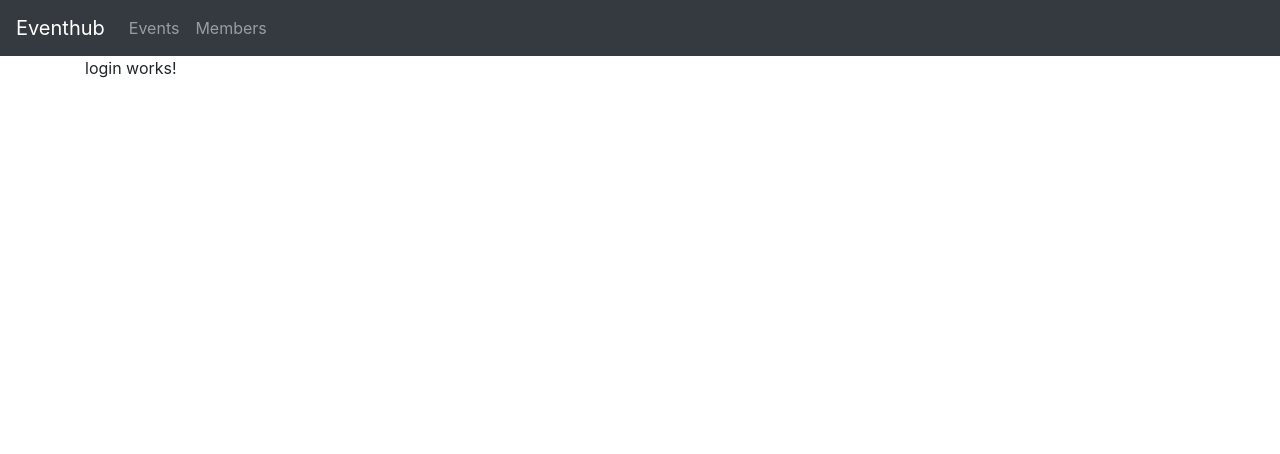
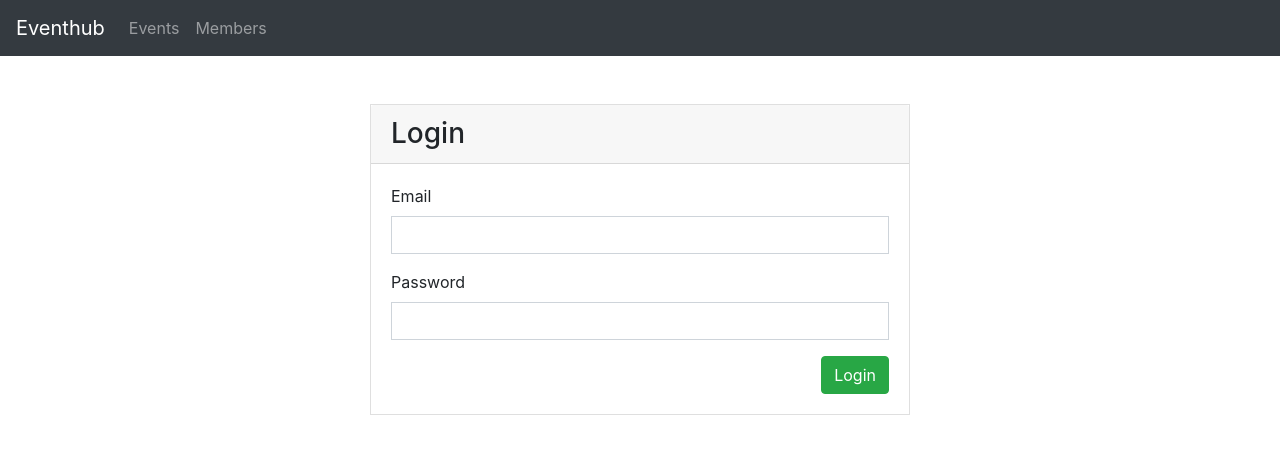
Before and after one commit to sabinbogati1/Angular-Authentication, an Angular app in the folder ngApp/: page /login in a window 1280 px wide. Shown: the top 454 px of the page. Built offline with nearby package versions, Linux system fonts and the light colour scheme.

Commit message:
Added login part

```diff
--- /dev/null
+++ b/ngApp/src/app/auth.service.ts
@@ -0,0 +1,17 @@
+import { Injectable } from '@angular/core';
+import {HttpClient} from '@angular/common/http';
+
+@Injectable({
+  providedIn: 'root'
+})
+export class AuthService {
+
+  private _registerUrl = "http://localhost:3000/api/register";
+
+  constructor(private http: HttpClient) { }
+
+  registerUser(user) {
+    return this.http.post(this._registerUrl, user);
+  }
+
+}
--- a/ngApp/src/app/login/login.component.html
+++ b/ngApp/src/app/login/login.component.html
@@ -1,3 +1,25 @@
-<p>
-  login works!
-</p>
+<div class="row pt-5">
+  <div class="col-md-6 mx-auto">
+      <div class="card rounded-0">
+            <div class="card-header">
+              <h3 class="mb-0"> Login</h3>
+            </div>
+
+            <div class="card-body">
+              <form class="form">
+                  <div class="form-group">
+                    <label for="">Email</label>
+                    <input [(ngModel)]="loginUserData.email" name="email" type="text" class="form-control rounded-0" required/>
+                  </div>
+
+                  <div class="form-group">
+                    <label for="">Password</label>
+                    <input [(ngModel)]="loginUserData.password" name="password"  type="text" class="form-control rounded-0" required/>
+                  </div>
+
+                  <button (click)="loginUser()" type="button" class="btn btn-success float-right">Login</button>
+              </form>
+            </div>
+      </div>
+  </div>
+</div>
--- a/ngApp/src/app/login/login.component.ts
+++ b/ngApp/src/app/login/login.component.ts
@@ -7,9 +7,14 @@ import { Component, OnInit } from '@angular/core';
 })
 export class LoginComponent implements OnInit {
 
+  loginUserData = {};
   constructor() { }
 
   ngOnInit() {
   }
 
+  loginUser() {
+    console.log(this.loginUserData);
+  }
+
 }
--- a/ngApp/src/app/register/register.component.ts
+++ b/ngApp/src/app/register/register.component.ts
@@ -1,4 +1,5 @@
 import { Component, OnInit } from '@angular/core';
+import {AuthService} from "../auth.service";
 
 @Component({
   selector: 'app-register',
@@ -8,13 +9,19 @@ import { Component, OnInit } from '@angular/core';
 export class RegisterComponent implements OnInit {
 
   registerUserData = {};
-  constructor() { }
+  constructor(private _auth:AuthService) {  }
 
   ngOnInit() {
   }
 
   registerUser() {
-    console.log("this.registerUserData === ", this.registerUserData)
+   // console.log("this.registerUserData === ", this.registerUserData)
+
+    this._auth.registerUser(this.registerUserData).subscribe(
+      res => console.log(res),
+      err => console.log(err)
+    )
+
   }
 
 }
```
Also changed, not shown: ngApp/src/app/app.module.ts (+5 -2 lines), 1 other file (tests, documents, lock files or other folders).
